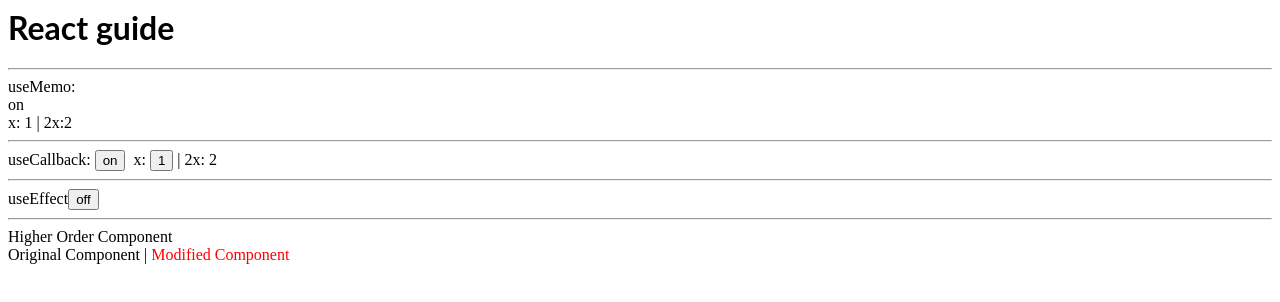
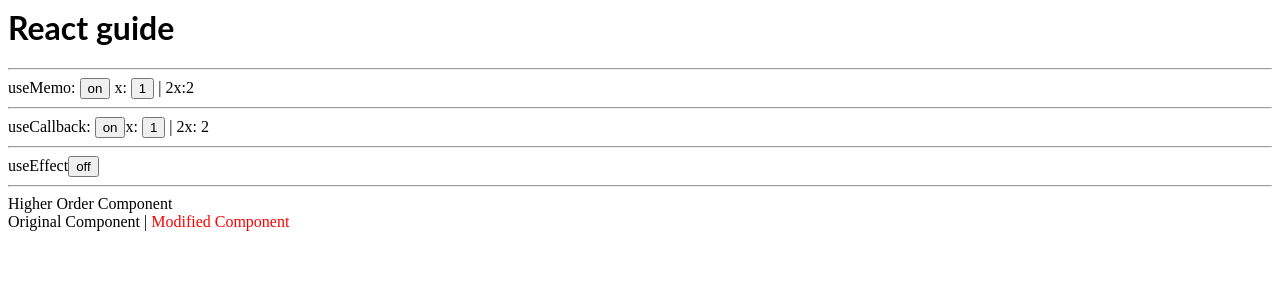
Before and after one commit to 10xvick/stackblitz-react-guide, a React (Create React App) app: page / in a window 1280 px wide. Shown: the top 302 px of the page. Built offline with nearby package versions, Linux system fonts and the light colour scheme.

Commit message:
3 files modified

```diff
--- a/examples/Ex_useCallback.tsx
+++ b/examples/Ex_useCallback.tsx
@@ -17,7 +17,6 @@ export default function Ex_useCallback() {
     <div>
       useCallback:&nbsp;
       <button onClick={() => setFlag(!flag)}>{flag ? 'on' : 'off'}</button>
-      &nbsp;
       x: <button onClick={() => setCount(count + 1)}>{count}</button> |
       <List double={double} />
     </div>
--- a/examples/Ex_useEffect.tsx
+++ b/examples/Ex_useEffect.tsx
@@ -1,7 +1,6 @@
 import { useEffect, useState } from 'react';
 
 export default function Ex_useEffect() {
-  const [count, setCount] = useState(0);
   const [flag, setFlag] = useState(false);
 
   useEffect(() => {
--- a/examples/Ex_useMemo.tsx
+++ b/examples/Ex_useMemo.tsx
@@ -14,9 +14,9 @@ export default function Ex_useMemo() {
 
   return (
     <div>
-      useMemo:
-      <div onClick={() => setFlag(!flag)}>{flag ? 'on' : 'off'}</div>
-      x: <span onClick={() => setCount(count + 1)}>{count}</span> | 2x:{double}
+      useMemo:{' '}
+      <button onClick={() => setFlag(!flag)}>{flag ? 'on' : 'off'}</button> x:{' '}
+      <button onClick={() => setCount(count + 1)}>{count}</button> | 2x:{double}
     </div>
   );
 }
```
